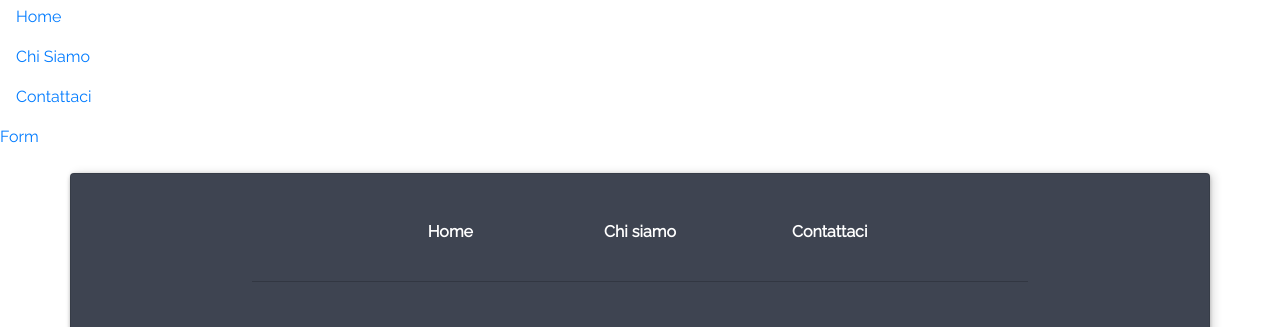
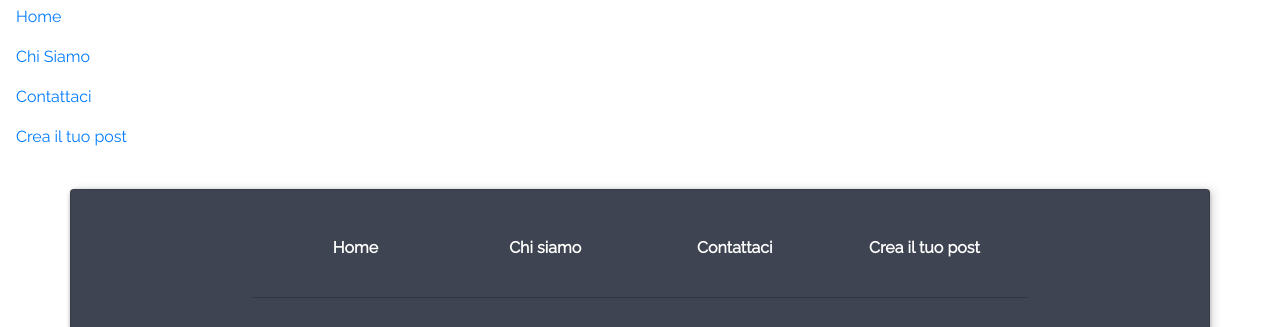
Before and after one commit to Ary18/demoWeek04, a website: page source/html/index.html in a window 1280 px wide. Both pictures are taken after a click on the button 44 px from the left and 28 px from the top of the page. Shown: the part 53-380 px from the top of the page. Drawn offline with nearby package versions, Linux system fonts and the light colour scheme; files that its build step writes are made by us from their sources; files whose address does not match are found by name.

Commit message:
creata voce menu di crea il tuo post

```diff
--- a/source/html/index.html
+++ b/source/html/index.html
@@ -31,13 +31,13 @@
                             <li class="nav-item">
                                 <a class="nav-link" href="#">Contattaci</a>
                             </li>
-
+                            <li class="nav-item">
+                                <a class="nav-link" href="form.html">Crea il tuo post</a>
+                            </li>
                         </ul>
     </header>
 
     <main>
-
-        <a href="form.html">Form</a>
 
     </main>
 
@@ -64,6 +64,13 @@
                     <div class="col-md-2 mb-3">
                         <h6 class="title font-weight-bold">
                             <a href="#!" style="color:white">Contattaci</a>
+                        </h6>
+                    </div>
+                    <!--Grid column-->
+                    <!--Grid column-->
+                    <div class="col-md-2 mb-3">
+                        <h6 class="title font-weight-bold">
+                            <a href="form.html" style="color:white">Crea il tuo post</a>
                         </h6>
                     </div>
                     <!--Grid column-->
```
Also changed, not shown: source/html/form.html (+13 -3 lines), source/js/index.js (line endings or trailing spaces).
